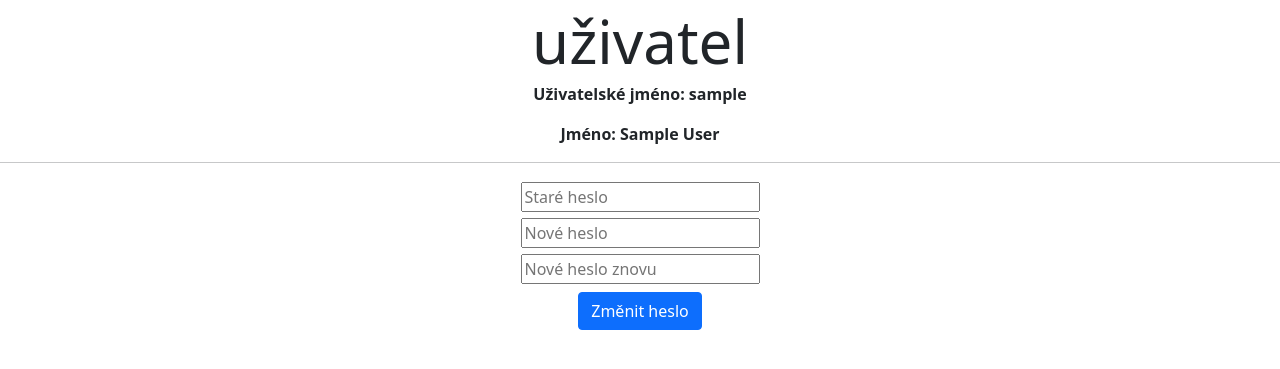
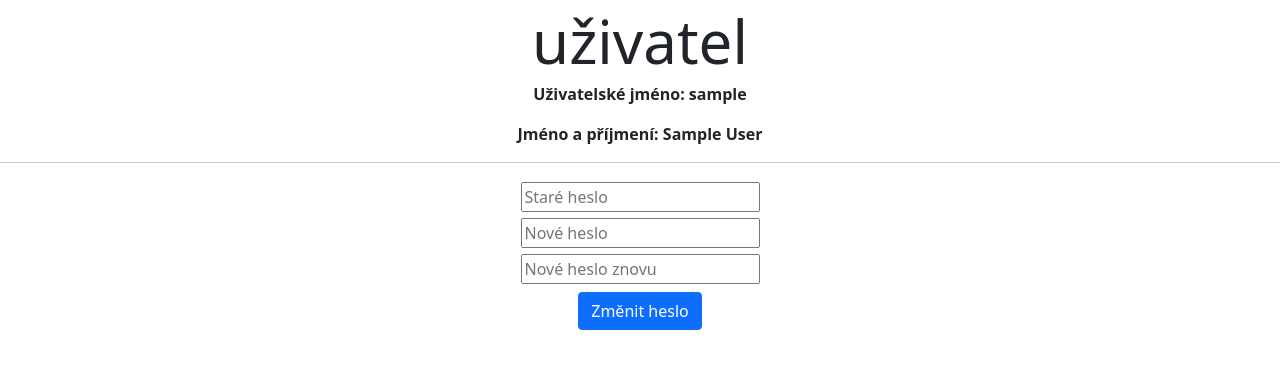
Before and after one commit to simonbrauner/testovaci-aplikace, a Flask app: page /profile in a window 1280 px wide. Shown: the part 56-425 px from the top of the page. Run offline with Flask 2, Linux system fonts and the light colour scheme; the visitor is signed in with stand-in values (Sample User, id 1); data comes from the database, SQL or seed files in the repository; some libraries are stand-ins or nearby versions.

Commit message:
name and surname

```diff
--- a/templates/profile.html
+++ b/templates/profile.html
@@ -9,7 +9,7 @@
 <h1>uživatel</h1>
 
 <p><strong>Uživatelské jméno: {{ user.username }}</strong></p>
-<p><strong>Jméno: {{ user.name }}</strong></p>
+<p><strong>Jméno a příjmení: {{ user.name }}</strong></p>
 
 <hr>
 
--- a/templates/register.html
+++ b/templates/register.html
@@ -14,7 +14,7 @@
   </div>
 
   <div class='form-group'>
-    <input type='text' name='name' placeholder='Jméno' autocomplete='off'>
+    <input type='text' name='name' placeholder='Jméno a příjmení' autocomplete='off'>
   </div>
 
   <div class='form-group'>
```
